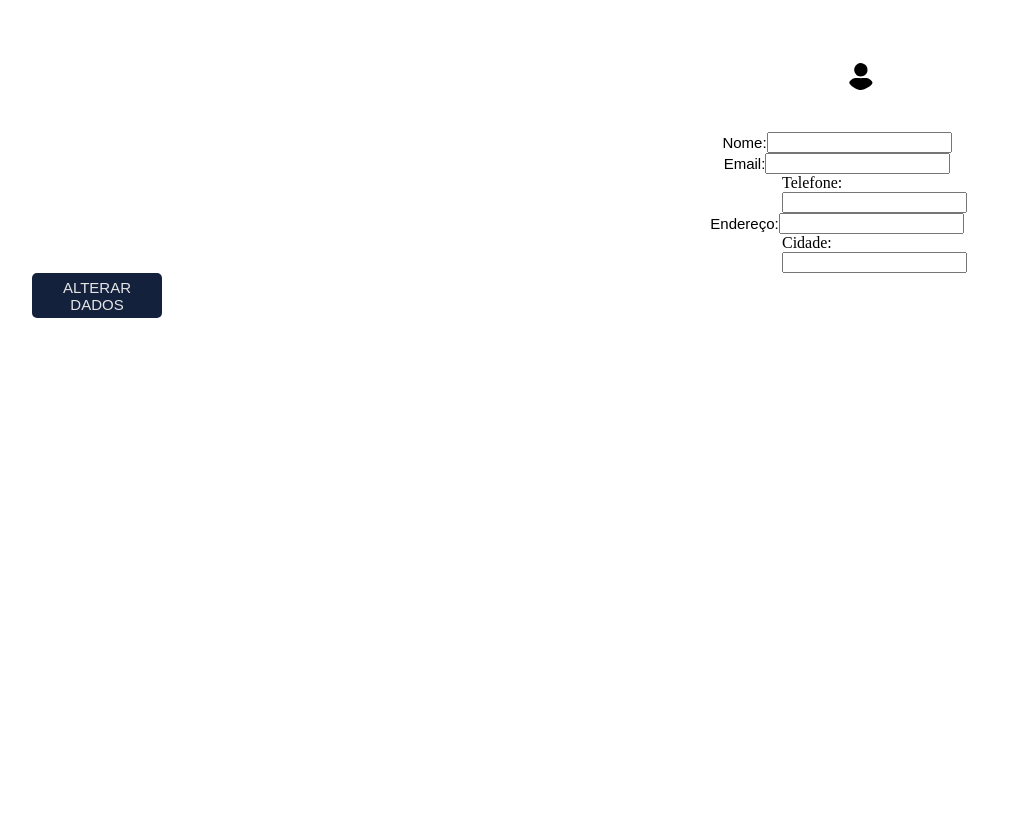
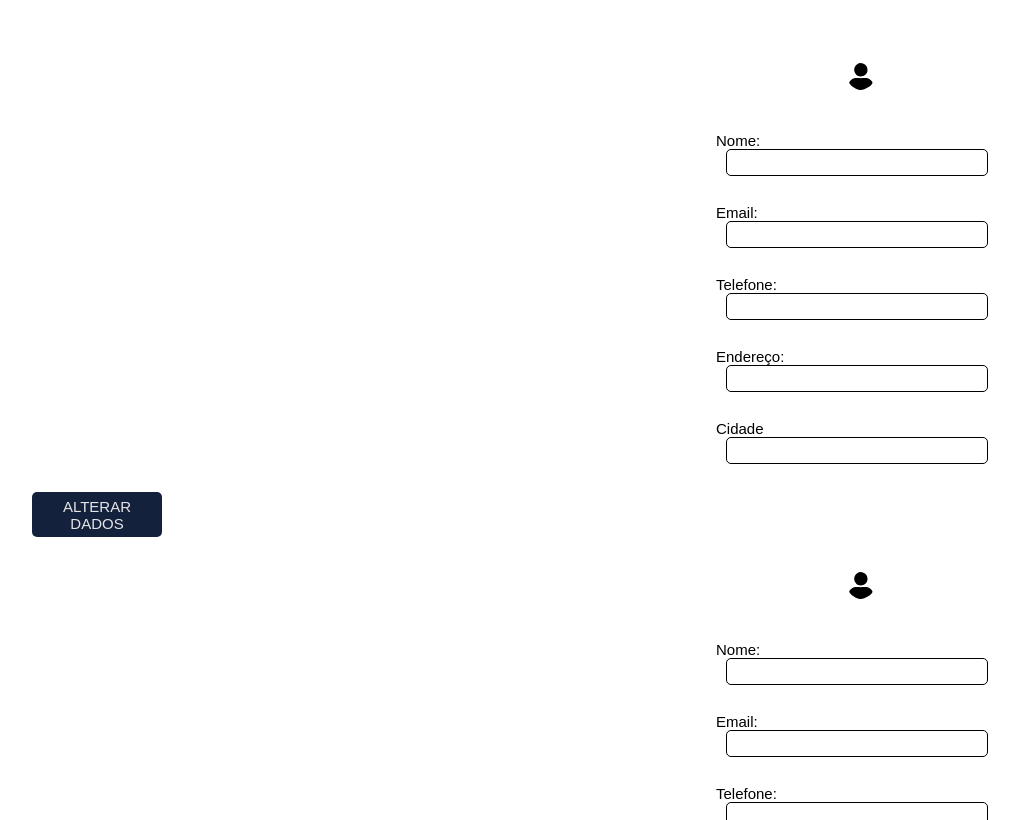
Before and after one commit to RichinWOC/E-commerce, a plain HTML site: page perfil.html in a window 1280 px wide. Shown: the part 1980-2800 px from the top of the page, without its empty margins (26-1045 px from the left). Before the commit the page ends 2306 px from the top, so only its background shows below. Drawn offline with Linux system fonts and the light colour scheme.

Commit message:
Adicionado Divs pais com dados antigos e alterados

```diff
--- a/perfil.html
+++ b/perfil.html
@@ -20,14 +20,26 @@
     </div>
     <div class="perfil">
       <img class="foto" src="User.svg">
-      <div class="nome">Nome:<input type="text" name="nome" value="" > </div>
-      <div class="email">Email:<input type="text" name="nome" value="" >  </div>
-      <div class="telefone">Telefone:<input type="tel" name="telefone" value="" > </div>
-      <div class="endereco">Endereço:<input type="text" name="endereco" value="" > </div>
-      <div class="cidade">Cidade:<input type="text" name="cidade" value="" > </div>
+        <div class="dados">
+          <div class="nome"><label>Nome:<input type="text" name="nome" value="" ></label> </div><br>
+          <div class="email"><label>Email:<input type="email" name="email" value="" ></label>  </div><br>
+          <div class="telefone"><label>Telefone:<input type="tel" name="telefone" value="" ></label> </div><br>
+          <div class="endereco"><label>Endereço:<input type="text" name="endereco" value="" ></label> </div><br>
+          <div class="cidade"><label>Cidade<input type="text" name="cidade" value="" ></label> </div><br>
+      </div>
     </div>
-    <div class="altera_dados">
+    <div>
       <button class="bt-altera_dados">ALTERAR DADOS</button>
+    </div>
+    <div class="perfil">
+      <img class="foto" src="User.svg">
+        <div class="alterar_dados">
+          <div class="nome"><label>Nome:<input type="text" name="nome" value="" ></label> </div><br>
+          <div class="email"><label>Email:<input type="email" name="email" value="" ></label>  </div><br>
+          <div class="telefone"><label>Telefone:<input type="tel" name="telefone" value="" ></label> </div><br>
+          <div class="endereco"><label>Endereço:<input type="text" name="endereco" value="" ></label> </div><br>
+          <div class="cidade"><label>Cidade<input type="text" name="cidade" value="" ></label> </div><br>
+      </div>
     </div>
       <!-- <script src="script.js"></script> -->
   </body>
--- a/style.css
+++ b/style.css
@@ -416,12 +416,13 @@
   width: 110px;
 }
 
+
 .nome{
   justify-content: center;
   align-items: center;
   display: flex;
   font-size: 15px;
-  font-family: "Arial", sans-serif
+  font-family: "Arial", sans-serif;
 }
 
 .email{
@@ -429,7 +430,7 @@
   align-items: center;
   display: flex;
   font-size: 15px;
-  font-family: "Arial", sans-serif
+  font-family: "Arial", sans-serif;
 }
 
 .endereco{
@@ -437,9 +438,24 @@
   align-items: center;
   display: flex;
   font-size: 15px;
-  font-family: "Arial", sans-serif
+  font-family: "Arial", sans-serif;
 }
 
+.telefone{
+  justify-content: center;
+  align-items: center;
+  display: flex;
+  font-size: 15px;
+  font-family: "Arial", sans-serif;
+}
+
+.cidade{
+  justify-content: center;
+  align-items: center;
+  display: flex;
+  font-size: 15px;
+  font-family: "Arial", sans-serif;
+}
 .bt-altera_dados{
   cursor: pointer;
   margin: 0px 50px;
@@ -458,3 +474,18 @@
   border-radius: 100%;
   margin-left: 30px;
 }
+
+label{
+  margin-left: 30px;
+  font-size: 15px;
+  font-family: "Arial", sans-serif;
+  display: inline-block;
+}
+input {
+  width: 250px;
+  border: 1px solid #000;
+  border-radius: 5px;
+  padding: 5px;
+  margin-left: 10px;
+  margin-bottom: 10px;
+}
```
